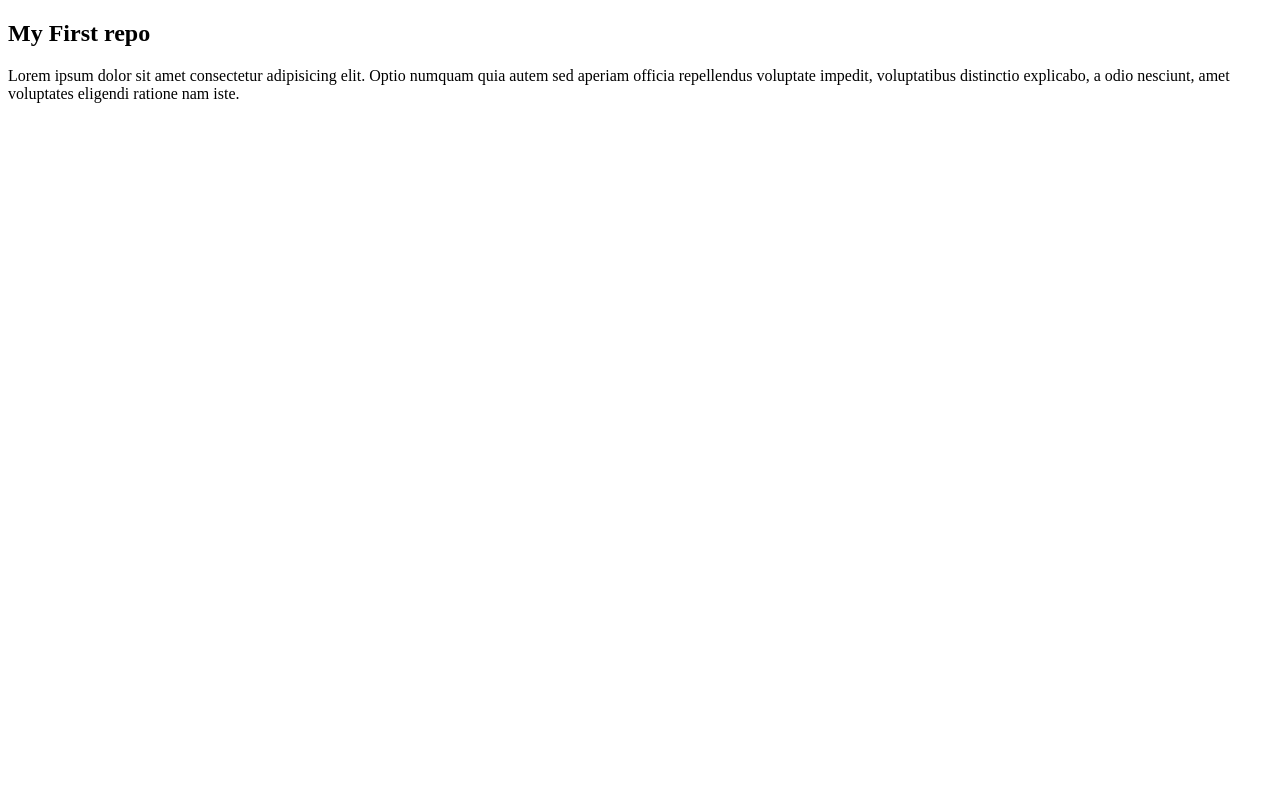
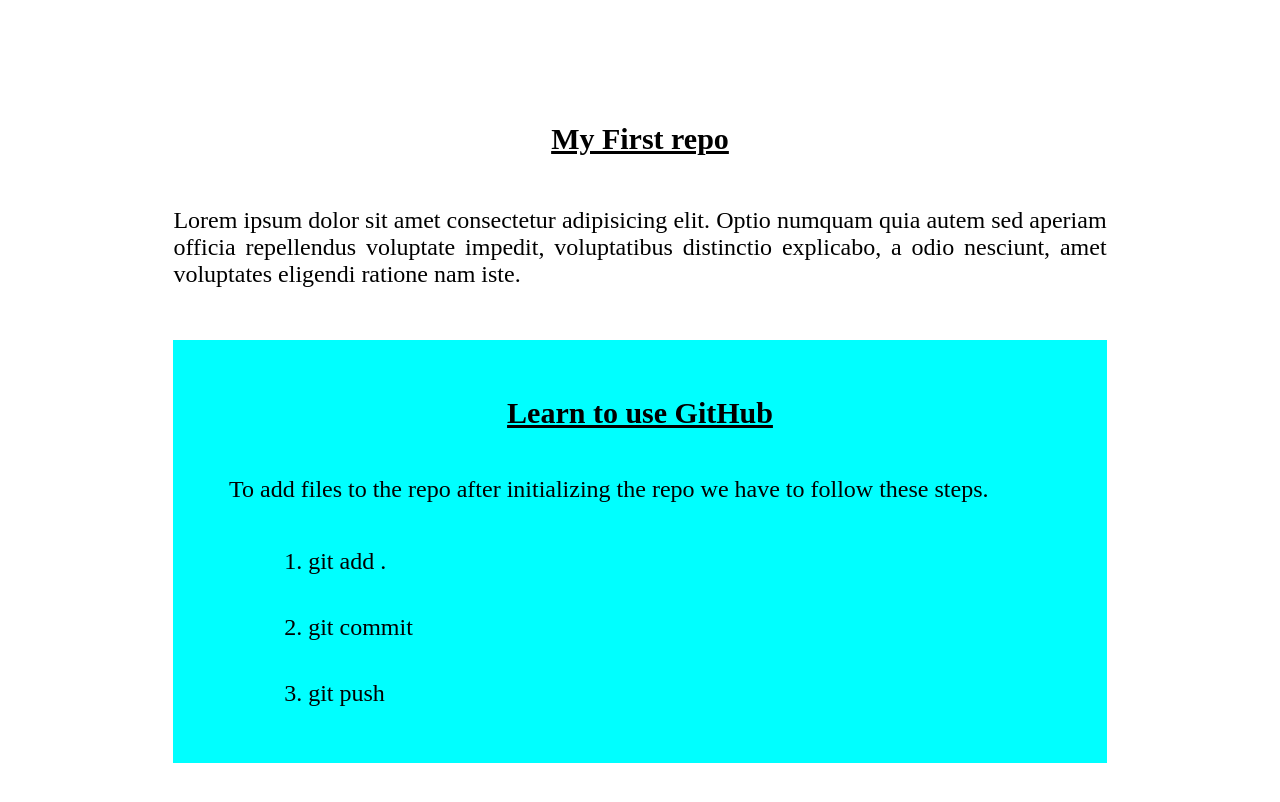
Before and after one commit to ifshad/my-first-repo, a plain HTML site: page first.html in a window 1280 px wide. Drawn offline with Linux system fonts and the light colour scheme.

Commit message:
added new things

```diff
--- a/first.html
+++ b/first.html
@@ -4,9 +4,19 @@
     <meta charset="UTF-8">
     <meta name="viewport" content="width=device-width, initial-scale=1.0">
     <title>My First repo</title>
+    <link rel="stylesheet" href="styles/style.css">
 </head>
 <body>
-    <h2>My First repo</h2>
+    <h2 class="head">My First repo</h2>
     <p>Lorem ipsum dolor sit amet consectetur adipisicing elit. Optio numquam quia autem sed aperiam officia repellendus voluptate impedit, voluptatibus distinctio explicabo, a odio nesciunt, amet voluptates eligendi ratione nam iste.</p>
+    <div>
+        <h3 class="head">Learn to use GitHub</h3>
+        <p>To add files to the repo after initializing the repo we have to follow these steps.</p>
+        <ol>
+            <li>git add . </li>
+            <li>git commit </li>
+            <li>git push</li>
+        </ol>
+    </div>
 </body>
 </html>
--- /dev/null
+++ b/styles/style.css
@@ -0,0 +1,16 @@
+div{
+    background-color: aqua;
+    padding: 10px;
+}
+.head{
+    text-align: center;
+    text-decoration: underline;
+    font-size: 30px;
+}
+*{
+    margin: 5%;
+}
+p,li{
+    font-size: 24px;
+    text-align: justify;
+}
```
